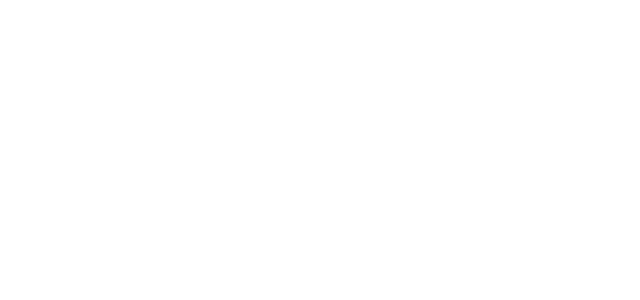
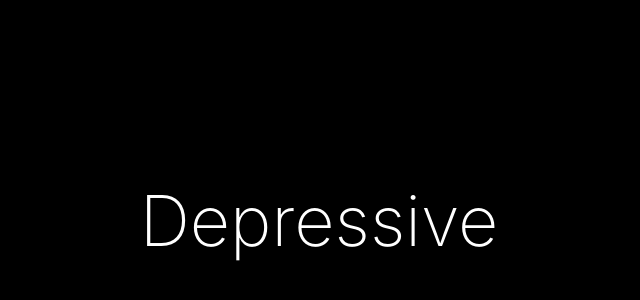
Before and after one commit to Braulin96/ShapeUp, a React (Create React App) app: page / in a window 1280 px wide. Shown: the part 180-480 px from the top of the page, without its empty margins (321-961 px from the left). Built offline with nearby package versions, Linux system fonts and the light colour scheme.

Commit message:
first animation entry completed

```diff
--- a/src/components/Login/LoginBlock.js
+++ b/src/components/Login/LoginBlock.js
@@ -15,7 +15,7 @@ const LoginBlock = () => {
     if (currentIndex < landingMockupData.length - 1) {
       const timer = setTimeout(() => {
         setCurrentIndex((prevIndex) => prevIndex + 1);
-      }, 2000); // Change every 2 seconds
+      }, 2000);
 
       return () => clearTimeout(timer);
     } else {
@@ -28,13 +28,15 @@ const LoginBlock = () => {
   }, [currentIndex, landingMockupData.length]);
 
   return (
-    <motion.div className="loginBlock w-screen h-screen text-black flex justify-center items-center text-[70px] font-extralight relative">
+    <motion.div className="loginBlock w-screen h-screen text-white bg-black flex justify-center items-center text-[70px] font-extralight relative">
       <motion.div
-        initial={{ scale: [1, 0.5, 0] }}
-        animate={{ opacity: [1, 0.5, 0], scale: [1, 2, 1,]}}
-        exit={{ opacity: 0 }}
-        transition={{ duration: 2 }}
-        className="border-2 border-black bg-red-300 w-auto h-full aspect-square rounded-full flex justify-center items-center
+        animate={{ scale: [1,0] }}
+        exit={{ opacity: 0, scale:0 }}
+        transition={{
+          duration: 2,
+          delay: 10,
+        }}
+        className="border-2 border-black bg-black w-auto h-full aspect-square rounded-full flex justify-center items-center
        "
       >
         <motion.div
@@ -42,7 +44,7 @@ const LoginBlock = () => {
           initial={{ opacity: 0 }}
           animate={{ opacity: 1 }}
           exit={{ opacity: 0 }}
-          transition={{ duration: 0.5 }}
+          transition={{ duration: 0.5}}
         >
           {landingMockupData[currentIndex]}
         </motion.div>
--- a/src/data/landingMockup.js
+++ b/src/data/landingMockup.js
@@ -1 +1 @@
-export const landingMockup = () => ['Filling tired', 'Not well', 'Sick', 'Depressive']
+export const landingMockup = () => ['Filling tired', 'Not well', 'Sick', 'Depressive', 'No way!!']
```
